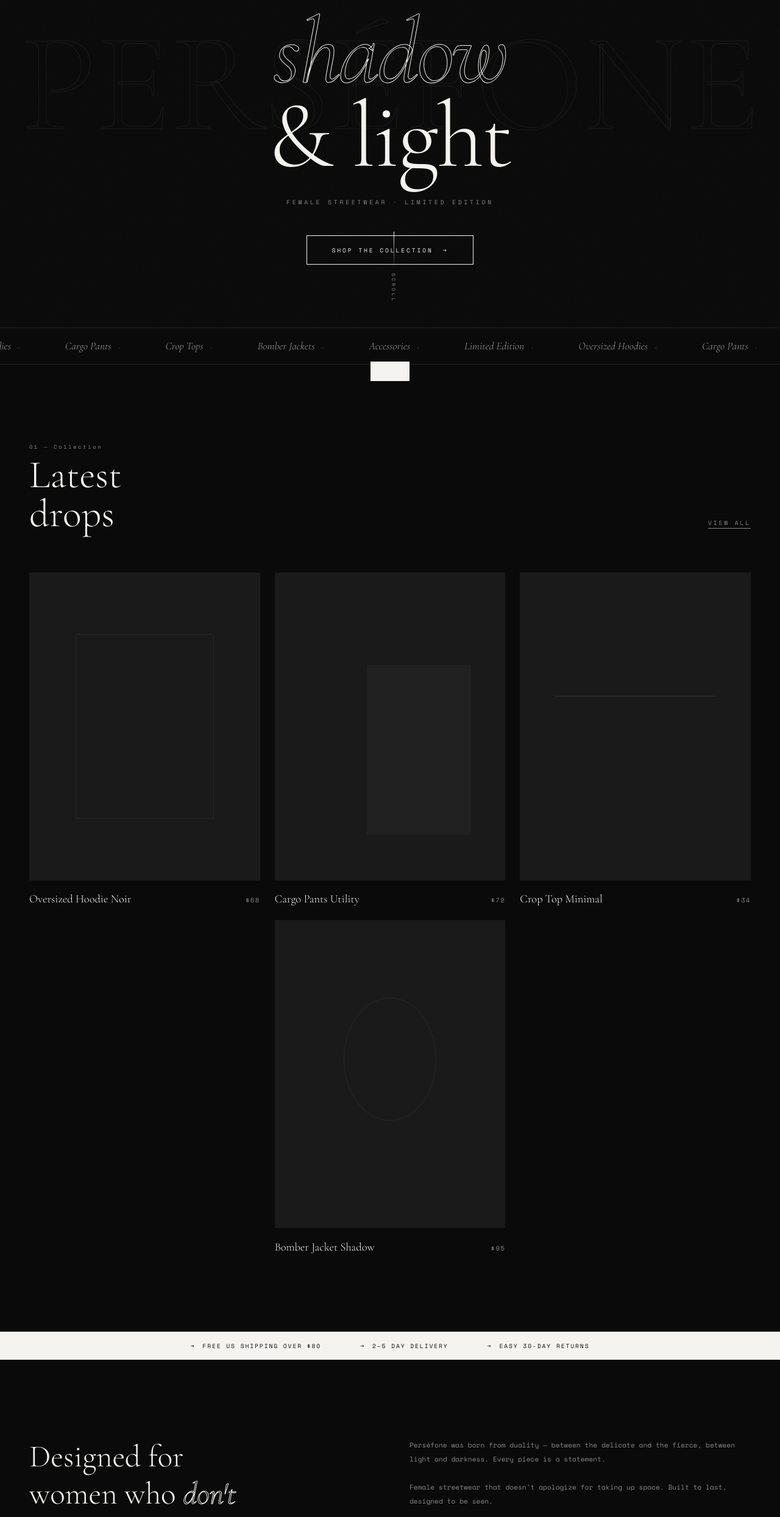
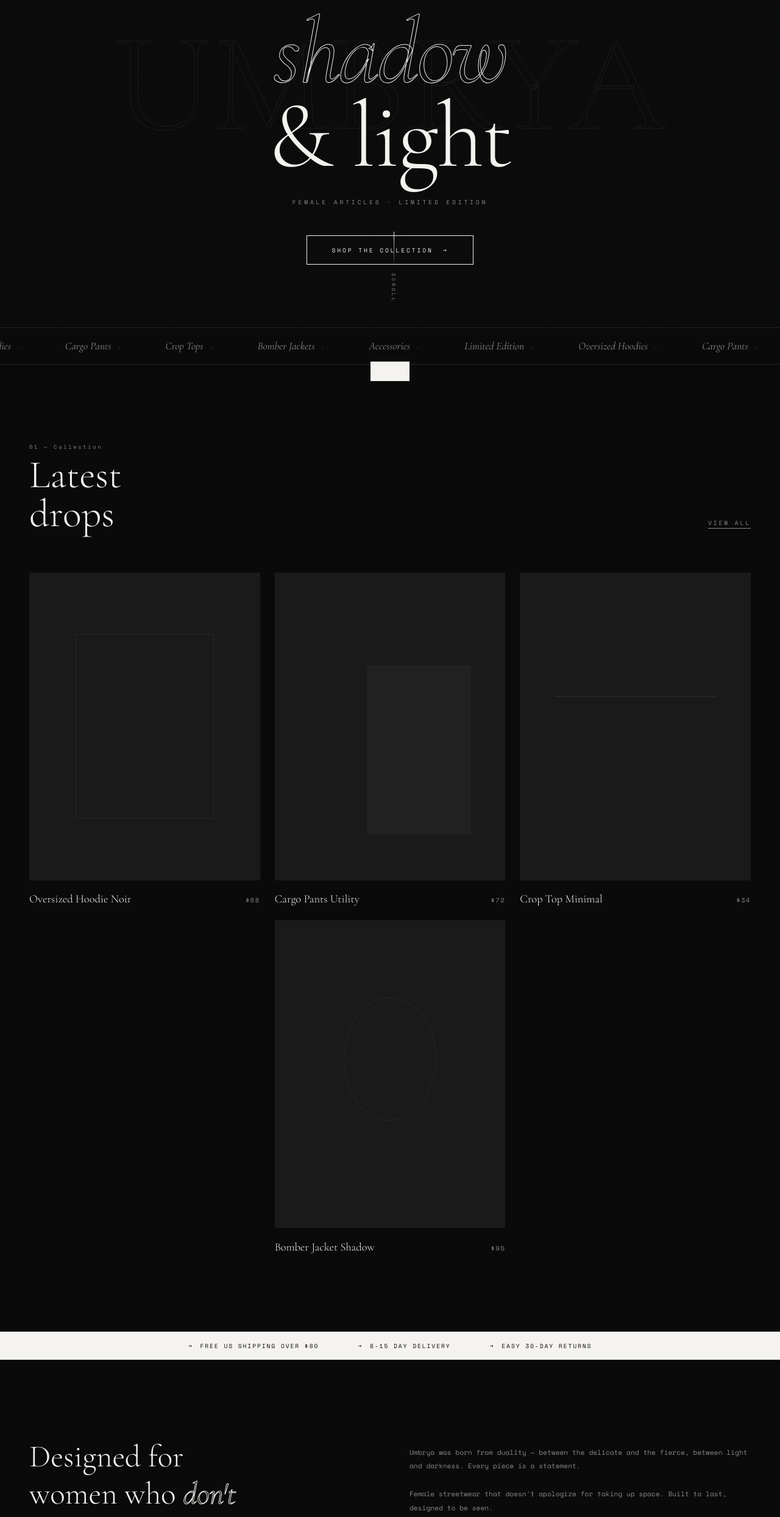
Before and after one commit to lean1270/Pers-fone, a plain HTML site: page index.html in a window 1280 px wide. Shown: the part 263-2751 px from the top of the page at 61% size. Drawn offline with nearby package versions, Linux system fonts and the light colour scheme.

Commit message:
Update index.html

```diff
--- a/index.html
+++ b/index.html
@@ -231,11 +231,11 @@
 
 <!-- HERO -->
 <section class="hero">
-  <div class="hero-bg-text">PERSÉFONE</div>
+  <div class="hero-bg-text">UMBRYA</div>
   <div class="hero-content">
     <p class="hero-eyebrow">New Drop — 2026</p>
     <h1 class="hero-title">Between<br><em>shadow</em><br>& light</h1>
-    <p class="hero-sub">Female Streetwear · Limited Edition</p>
+    <p class="hero-sub">Female Articles · Limited Edition</p>
     <a href="#collection" class="hero-cta"><span>Shop the collection</span><span>→</span></a>
   </div>
   <div class="scroll-indicator">
@@ -277,7 +277,7 @@
 <!-- SHIPPING BANNER -->
 <div class="shipping-banner">
   <div class="shipping-item"><span>→</span> Free US shipping over $80</div>
-  <div class="shipping-item"><span>→</span> 2–5 day delivery</div>
+  <div class="shipping-item"><span>→</span> 8-15 day delivery</div>
   <div class="shipping-item"><span>→</span> Easy 30-day returns</div>
 </div>
 
@@ -287,9 +287,9 @@
     <h2 class="statement-text">Designed for<br>women who <em>don't</em><br>ask permission</h2>
   </div>
   <div class="reveal statement-body">
-    <p>Perséfone was born from duality — between the delicate and the fierce, between light and darkness. Every piece is a statement.</p>
+    <p>Umbrya was born from duality — between the delicate and the fierce, between light and darkness. Every piece is a statement.</p>
     <p>Female streetwear that doesn't apologize for taking up space. Built to last, designed to be seen.</p>
-    <p>Free shipping across the United States. Certified suppliers. Quality without compromise.</p>
+    <p>Certified suppliers. Quality without compromise.</p>
   </div>
 </section>
 
@@ -306,8 +306,8 @@
 <!-- FOOTER -->
 <footer>
   <div>
-    <div class="footer-brand">Perséfone</div>
-    <p class="footer-tagline">Female Streetwear<br>Est. 2026</p>
+    <div class="footer-brand">Umbrya</div>
+    <p class="footer-tagline">Female Articles<br>Est. 2026</p>
   </div>
   <div class="footer-col">
     <h4>Shop</h4>
@@ -339,7 +339,7 @@
   </div>
 </footer>
 <div class="footer-bottom">
-  <p>© 2026 Perséfone. All rights reserved.</p>
+  <p>© 2026 Umbrya. All rights reserved.</p>
   <p>Made with intention.</p>
 </div>
 
```
